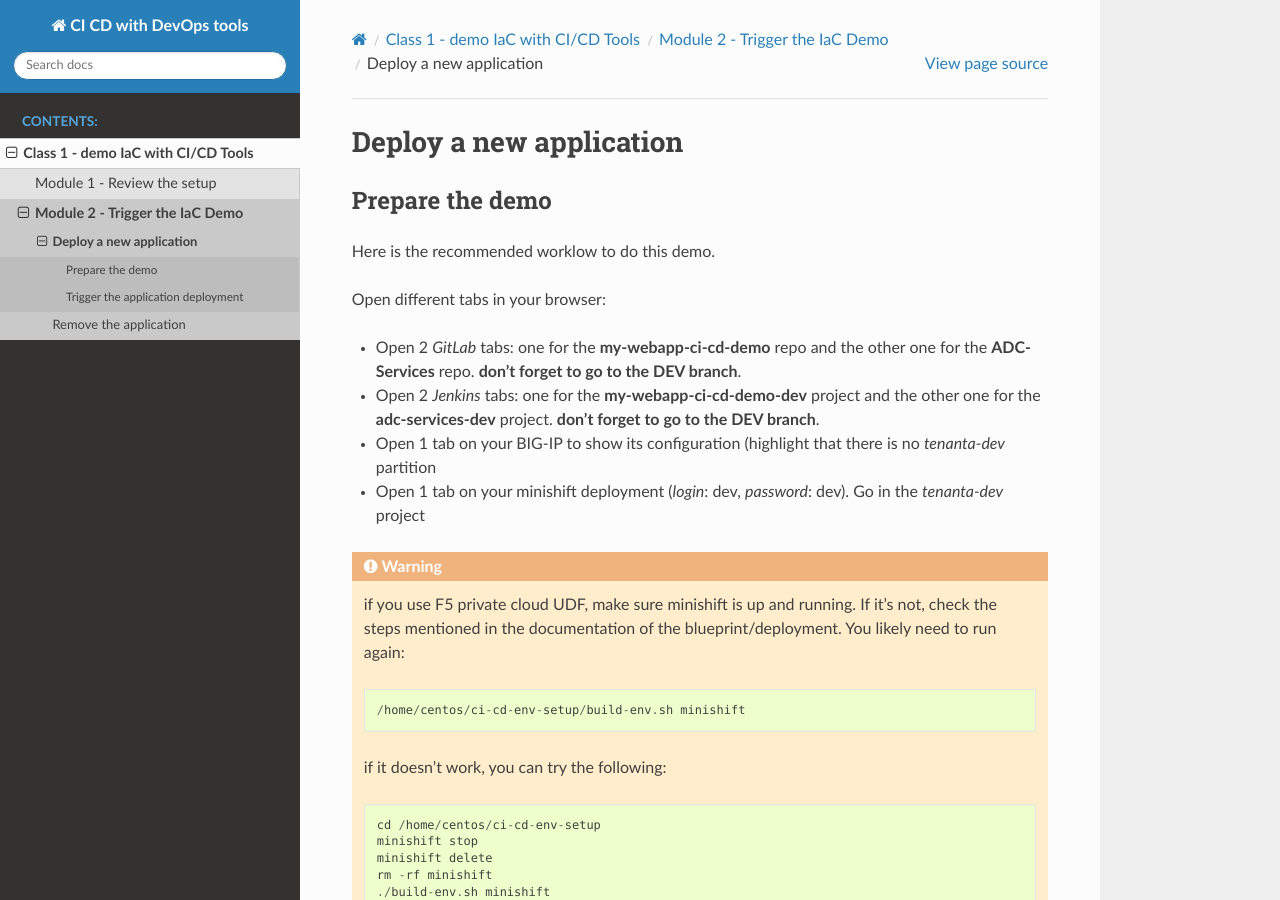
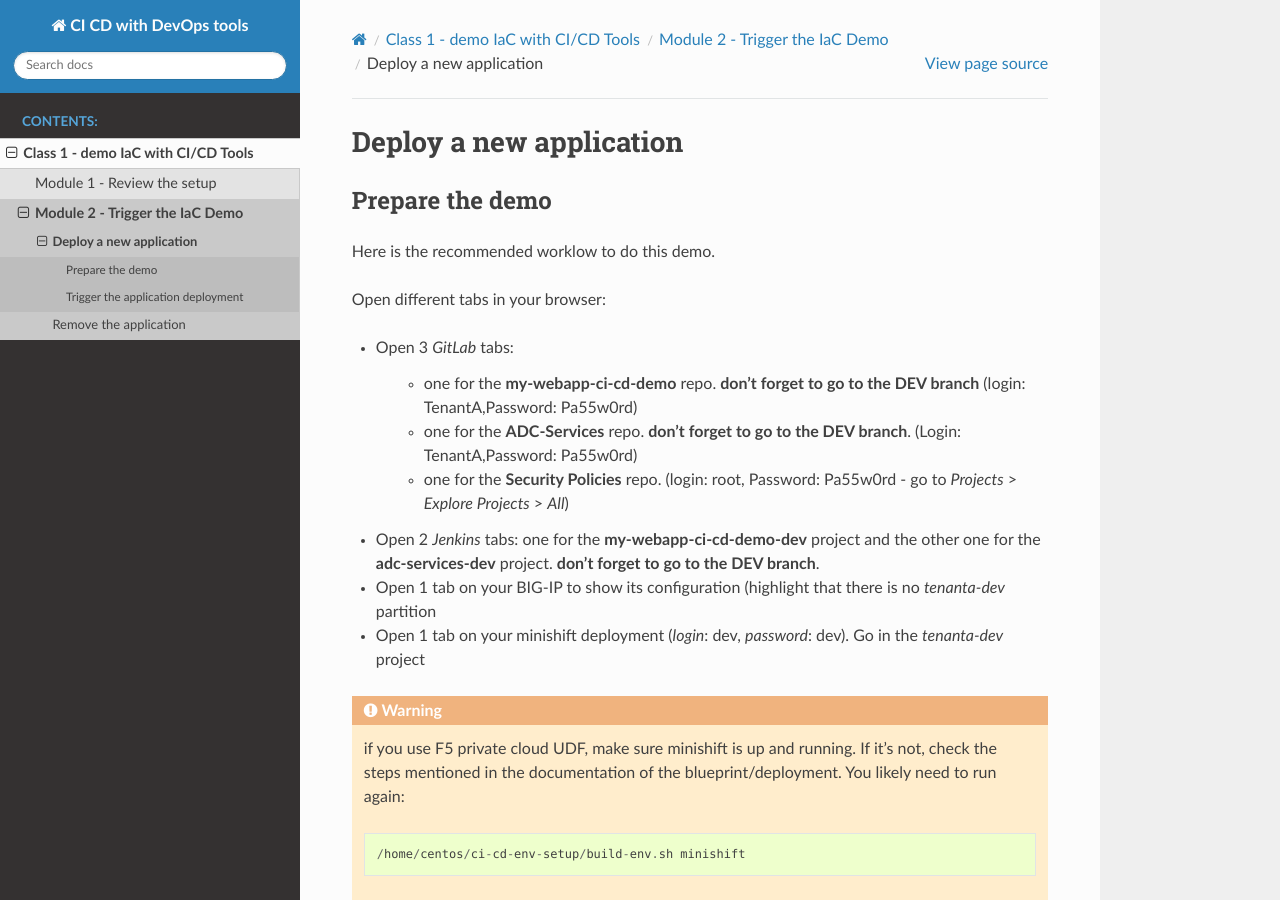
Before and after one commit to nmenant/ci-cd-env-setup, a Sphinx documentation site: the page built from docs/class1/module2/lab1.rst, in a window 1280 px wide and 900 px high. Built offline with Sphinx 7.4.7 and the Read the Docs theme 2.0.0, drawn with Linux system fonts in a browser that asks for light colours; some of the changed text lies outside the part shown.

Commit message:
update class1/module2/lab1 to show WAF policies

```diff
--- a/docs/class1/module2/lab1.rst
+++ b/docs/class1/module2/lab1.rst
@@ -8,8 +8,15 @@
 
 Open different tabs in your browser:
 
-* Open 2 *GitLab* tabs: one for the **my-webapp-ci-cd-demo** repo and the other one for the
-  **ADC-Services** repo. **don't forget to go to the DEV branch**.
+* Open 3 *GitLab* tabs:
+
+    * one for the **my-webapp-ci-cd-demo** repo. **don't forget to go to the DEV branch**
+      (login: TenantA,Password: Pa55w0rd)
+    * one for the **ADC-Services** repo. **don't forget to go to the DEV branch**.
+      (Login: TenantA,Password: Pa55w0rd)
+    * one for the **Security Policies** repo. (login: root, Password: Pa55w0rd - go to *Projects* >
+      *Explore Projects* > *All*)
+
 * Open 2 *Jenkins* tabs: one for the **my-webapp-ci-cd-demo-dev** project and the other one
   for the **adc-services-dev** project. **don't forget to go to the DEV branch**.
 * Open 1 tab on your BIG-IP to show its configuration (highlight that there is no *tenanta-dev* partition
@@ -220,6 +227,8 @@
     :align: center
     :scale: 30%
 
+Check the settings of the Virtual Server to show that a WAF policy has been assigned to it.
+
 You can try to reach the application through the BIG-IP now. Be aware that you'll need to either:
 
 * update your hosts file to add the minishift/openshift FQDN of the app and tie it to your virtual server IP
```
